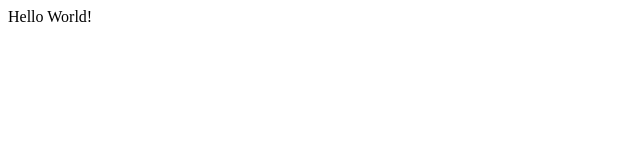
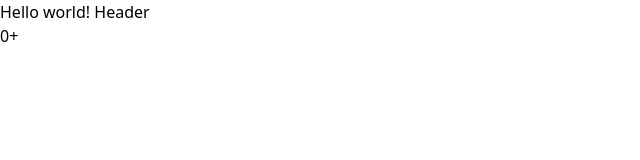
Before and after one commit to xypxzy/lamoda-commerce, a React (Vite) app: page /counter in a window 1280 px wide. Shown: the top 160 px of the page, without its empty margins (0-640 px from the left). Built offline with nearby package versions, Linux system fonts and the light colour scheme.

Commit message:
fix project

```diff
--- a/src/App.tsx
+++ b/src/App.tsx
@@ -1,10 +1,6 @@
+import Root from "./routes/root.tsx";
+
 function App() {
-
-  return (
-    <>
-        Hello World!
-    </>
-  )
+  return (<Root />)
 }
-
 export default App
--- /dev/null
+++ b/src/components/Counter.tsx
@@ -0,0 +1,16 @@
+import {useAppDispatch, useAppSelector} from "../store/hooks.ts";
+import {increment} from "../store/counter/counterSlice.ts";
+
+
+export function Counter() {
+    const count = useAppSelector((state) => state.counter.value)
+    const dispatch = useAppDispatch()
+
+    return (
+        <div>
+            {count}
+            <button onClick={() => dispatch(increment())}>+</button>
+        </div>
+    )
+
+}
--- /dev/null
+++ b/src/components/Header/Header.tsx
@@ -0,0 +1,10 @@
+const Header = () => {
+    return (
+        <h1 className="text-3xl font-bold underline">
+            Hello world!
+            Header
+        </h1>
+    );
+};
+
+export default Header;
--- a/src/index.css
+++ b/src/index.css
@@ -0,0 +1,3 @@
+@tailwind base;
+@tailwind components;
+@tailwind utilities;
--- /dev/null
+++ b/src/layout/Layout.tsx
@@ -0,0 +1,14 @@
+import {Outlet} from "react-router-dom";
+import Header from "../components/Header/Header.tsx";
+
+const Layout = () => {
+    return (
+        <div>
+            <Header />
+            <Outlet />
+            {/*//Footer*/}
+        </div>
+    );
+};
+
+export default Layout;
--- a/src/main.tsx
+++ b/src/main.tsx
@@ -1,10 +1,17 @@
 import React from 'react'
 import ReactDOM from 'react-dom/client'
+import {BrowserRouter} from "react-router-dom";
+import {store} from './store/store.ts'
+import {Provider} from 'react-redux'
 import App from './App.tsx'
 import './index.css'
 
 ReactDOM.createRoot(document.getElementById('root')!).render(
-  <React.StrictMode>
-    <App />
-  </React.StrictMode>,
+    <React.StrictMode>
+        <Provider store={store}>
+            <BrowserRouter>
+                <App/>
+            </BrowserRouter>
+        </Provider>
+    </React.StrictMode>,
 )
--- /dev/null
+++ b/src/routes/root.tsx
@@ -0,0 +1,13 @@
+import {Route, Routes} from "react-router-dom";
+import Layout from "../layout/Layout.tsx";
+import {Counter} from "../components/Counter.tsx";
+
+export default function Root() {
+    return (
+        <Routes>
+            <Route path={'/'} element={<Layout/> }>
+                <Route path={'counter'}  element={<Counter />} />
+            </Route>
+        </Routes>
+    )
+}
--- /dev/null
+++ b/src/store/counter/counterSlice.ts
@@ -0,0 +1,38 @@
+import { createSlice } from '@reduxjs/toolkit'
+import type { PayloadAction } from '@reduxjs/toolkit'
+import {RootState} from "../store.ts";
+
+// Define a type for the slice state
+interface CounterState {
+    value: number
+}
+
+// Define the initial state using that type
+const initialState: CounterState = {
+    value: 0,
+}
+
+export const counterSlice = createSlice({
+    name: 'counter',
+    // `createSlice` will infer the state type from the `initialState` argument
+    initialState,
+    reducers: {
+        increment: (state) => {
+            state.value += 1
+        },
+        decrement: (state) => {
+            state.value -= 1
+        },
+        // Use the PayloadAction type to declare the contents of `action.payload`
+        incrementByAmount: (state, action: PayloadAction<number>) => {
+            state.value += action.payload
+        },
+    },
+})
+
+export const { increment, decrement, incrementByAmount } = counterSlice.actions
+
+// Other code such as selectors can use the imported `RootState` type
+export const selectCount = (state: RootState) => state.counter.value
+
+export default counterSlice.reducer
--- /dev/null
+++ b/src/store/hooks.ts
@@ -0,0 +1,6 @@
+import { useDispatch, useSelector } from 'react-redux'
+import type { TypedUseSelectorHook } from 'react-redux'
+import type { RootState, AppDispatch } from './store'
+
+export const useAppDispatch: () => AppDispatch = useDispatch
+export const useAppSelector: TypedUseSelectorHook<RootState> = useSelector
--- /dev/null
+++ b/src/store/store.ts
@@ -0,0 +1,10 @@
+import { configureStore } from '@reduxjs/toolkit'
+import counterReducer from './counter/counterSlice.ts'
+export const store = configureStore({
+    reducer: {
+        counter: counterReducer,
+    },
+})
+
+export type RootState = ReturnType<typeof store.getState>
+export type AppDispatch = typeof store.dispatch
```
Also changed, not shown: package.json (+10 -1 lines), src/components/Header/Header.module.scss (added), 1 other file (tests, documents, lock files or other folders).
